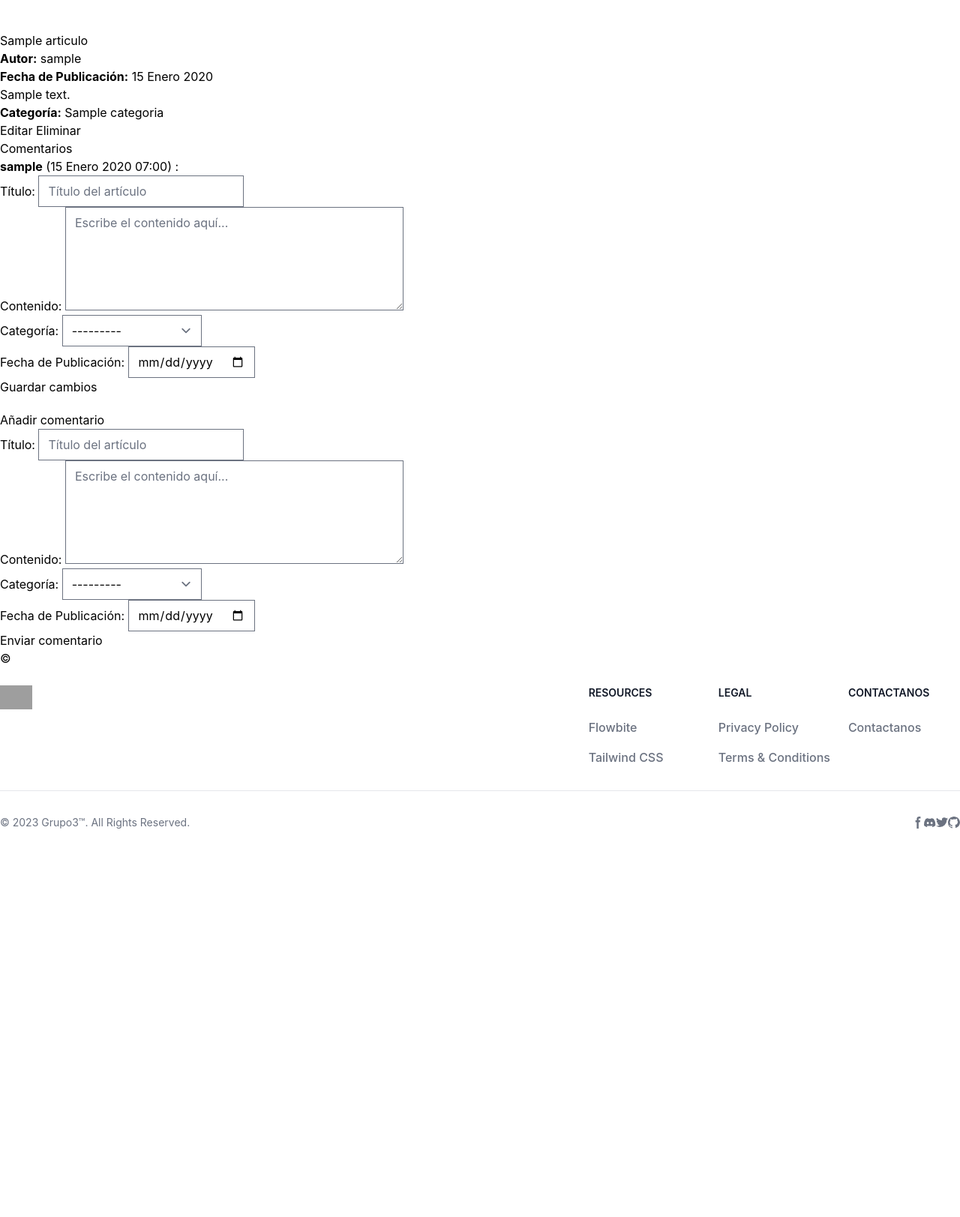
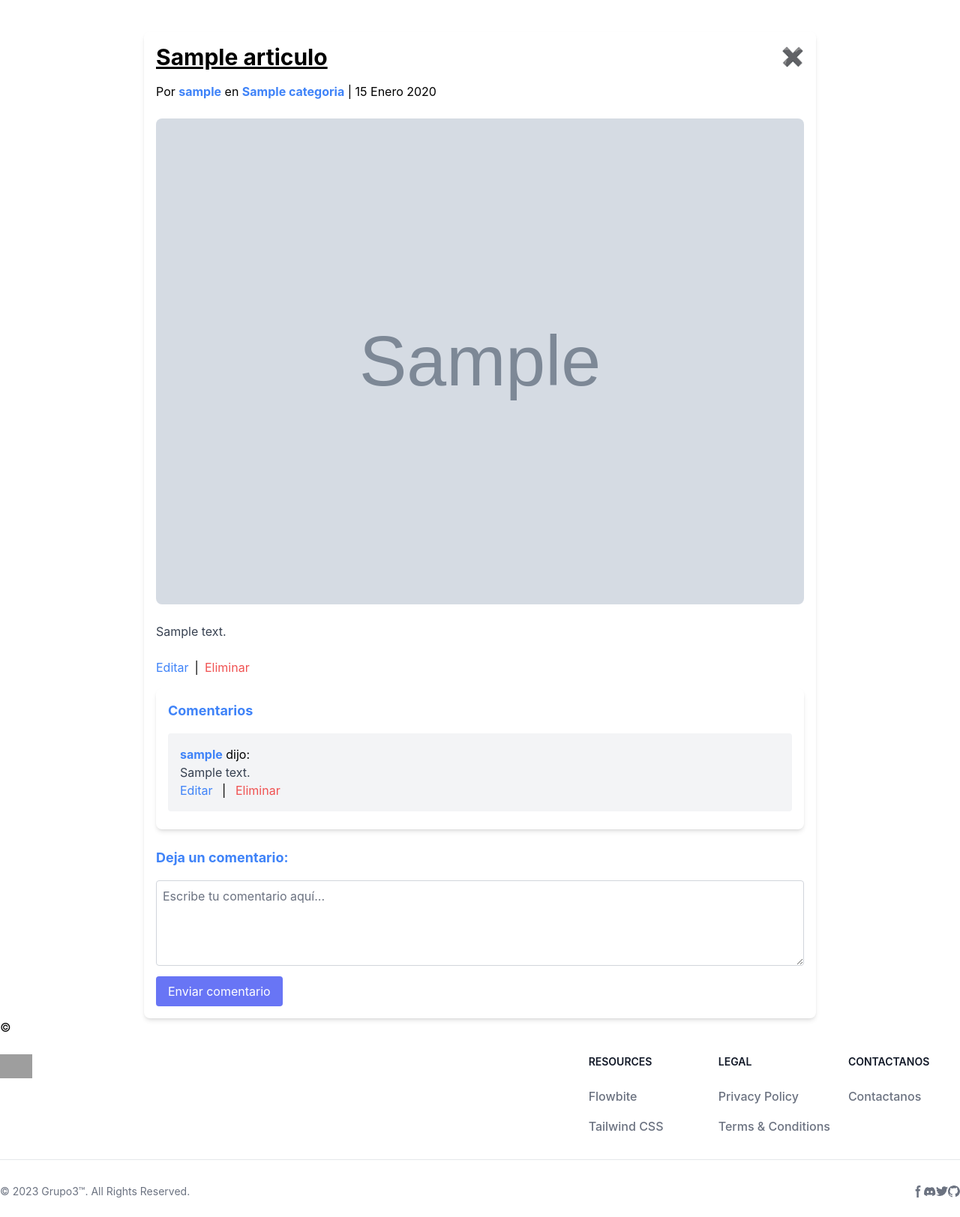
Before and after one commit to M0narc/django_news_app, a Django app: template src/templates/articulo/articulo.html in a window 1280 px wide. Shown: the part 113-1736 px from the top of the page at 75% size. Before the commit the page ends 1218 px from the top, so only its background shows below. Run offline with Django 5.2, Linux system fonts and the light colour scheme; the template is opened without the code that fills it: values that come from a table or form of the project are taken from there, others are empty; a user stored in the database is signed in; tables that the repository leaves empty hold one stand-in row (values such as "Sample post"); grey boxes marked "Sample" are stand-in pictures; some libraries are stand-ins or nearby versions; grey boxes are pictures that could not be loaded.

Commit message:
Se dio estilo al post del articulo

```diff
--- a/src/templates/articulo/articulo.html
+++ b/src/templates/articulo/articulo.html
@@ -5,58 +5,51 @@
 {% endblock %}
 
 {% block content %}
-<div class="articulo">
-    <h1>{{ articulo.titulo }}</h1>
-    <p><strong>Autor:</strong> {{ articulo.autor }}</p>
-    <p><strong>Fecha de Publicación:</strong> {{ articulo.fecha_publicada }}</p>
-    <div class="contenido">
-        {{ articulo.contenido|linebreaks }}
+<div class="bg-white rounded-lg shadow-md p-4 max-w-4xl mx-auto">
+    <div class="flex justify-between items-center mb-4">
+        <h1 class="text-3xl font-bold underline text-black">{{ articulo.titulo }}</h1>
+        <a href="{% url 'home' %}" class="text-2xl text-gray-500 hover:text-blue-700">✖</a>
     </div>
-    <p><strong>Categoría:</strong> {{ articulo.categoria.nombre }}</p>
+    <p class="mb-6">Por <strong class="text-blue-500">{{ articulo.autor }}</strong> en <strong class="text-blue-500">{{ articulo.categoria }}</strong> | {{ articulo.fecha_publicada }}</p>
+
+    {% if articulo.imagen_portada %}
+    <div class="overflow-hidden rounded-lg mb-6 w-3/4 mx-auto">
+        <img class="w-full h-auto" src="{{ articulo.imagen_portada.url }}" alt="Imagen de post">
+    </div>
+    {% endif %}
+
+    <div class="text-gray-700 text-base mb-6">{{ articulo.contenido|linebreaks }}</div>
+
+    <!-- Opciones del artículo -->
     {% if user.is_authenticated and user == articulo.autor or es_colaborador_o_admin %}
-    <div class="opciones-articulo">
-        <a href="{% url 'editar_articulo' articulo.slug %}">Editar</a>
+    <div class="flex mb-4">
+        <a href="{% url 'editar_articulo' articulo.slug %}" class="text-blue-500 hover:text-blue-700">Editar</a>
+        <span class="mx-2">|</span>
         <form method="POST" action="{% url 'eliminar_articulo' articulo.slug %}" style="display:inline;">
             {% csrf_token %}
-            <button type="submit" onclick="return confirm('¿Estás seguro de que deseas eliminar este artículo?');">Eliminar</button>
+            <button type="submit" class="text-red-500 hover:text-red-700" onclick="return confirm('¿Estás seguro de que deseas eliminar este artículo?');">Eliminar</button>
         </form>
     </div>
     {% endif %}
-</div>
 
     <!-- Sección de comentarios -->
-<div class="comentarios">
-    <h2>Comentarios</h2>
-
+    <div class="bg-white rounded-lg shadow-md p-4 max-w-4xl mx-auto">
+        <h2 class="text-lg font-bold mb-4 text-blue-500">Comentarios</h2>
         {% if comentarios %}
         <ul>
             {% for comentario in comentarios %}
-                <li style="margin-bottom: 20px;">
-                    <strong>{{ comentario.autor }}</strong>
-                    {% if comentario.fecha_creacion %}
-                        ({{ comentario.fecha_creacion }})
-                    {% endif %}:
-                    <br>
+            <li class="bg-gray-100 p-4 mb-2 rounded">
+                <strong class="text-blue-500">{{ comentario.autor }}</strong> dijo:
+                <p class="text-gray-700">{{ comentario.contenido }}</p>
 
-                    {% if comentario == comentario_en_edicion %}
-                        <!-- Mostrar formulario de edición solo si estamos editando este comentario -->
-                        <form method="POST" action="{% url 'comentar_articulo' articulo.slug %}">
-                            {% csrf_token %}
-                            {{ form.as_p }}
-                            <input type="hidden" name="comentario_id" value="{{ comentario.id }}">
-                            <button type="submit">Guardar cambios</button>
-                        </form>
-                    {% else %}
-                        <!-- Mostrar comentario normalmente -->
-                        <p>{{ comentario.contenido }}</p>
-
+                <!-- Opciones de edición/eliminación de comentario -->
                 {% if comentario.autor == user or es_colaborador_o_admin %}
-                            <a href="{% url 'detalle_articulo' articulo.slug %}?editar={{ comentario.id }}">Editar</a>
+                <a href="{% url 'detalle_articulo' articulo.slug %}?editar={{ comentario.id }}" class="text-blue-500 hover:text-blue-700">Editar</a>
+                <span class="mx-2">|</span>
                 <form method="POST" action="{% url 'eliminar_comentario' comentario.id %}" style="display:inline;">
                     {% csrf_token %}
-                                <button type="submit">Eliminar</button>
+                    <button type="submit" class="text-red-500 hover:text-red-700" onclick="return confirm('¿Estás seguro de que deseas eliminar este comentario?');">Eliminar</button>
                 </form>
-                        {% endif %}
                 {% endif %}
             </li>
             {% endfor %}
@@ -67,16 +60,16 @@
     </div>
 
     <!-- Formulario para añadir un comentario -->
-<div class="agregar-comentario">
+    <div class="agregar-comentario mt-6">
         {% if user.is_authenticated %}
-        <h2>Añadir comentario</h2>
+        <h2 class="text-lg font-bold mb-4 text-blue-500">Deja un comentario:</h2>
         <form method="POST" action="{% url 'comentar_articulo' articulo.slug %}">
             {% csrf_token %}
-            {{ form.as_p }}
-            <button type="submit">Enviar comentario</button>
+            <textarea name="contenido" rows="4" class="w-full p-2 border border-gray-300 rounded" placeholder="Escribe tu comentario aquí..."></textarea>
+            <button type="submit" class="mt-2 px-4 py-2 bg-indigo-500 text-white rounded">Enviar comentario</button>
         </form>
         {% else %}
-        <p><a href="{% url 'login' %}">Inicia sesión</a> para dejar un comentario.</p>
+        <p><a href="{% url 'login' %}" class="text-blue-500">Inicia sesión</a> para dejar un comentario.</p>
         {% endif %}
     </div>
 {% endblock %}
```
Also changed, not shown: src/templates/articulo/articulo_form.html (added, +10 -0 lines), src/media/Diseño_sin_título-6.png (added). Lines whose indentation alone changed are shown as unchanged.
